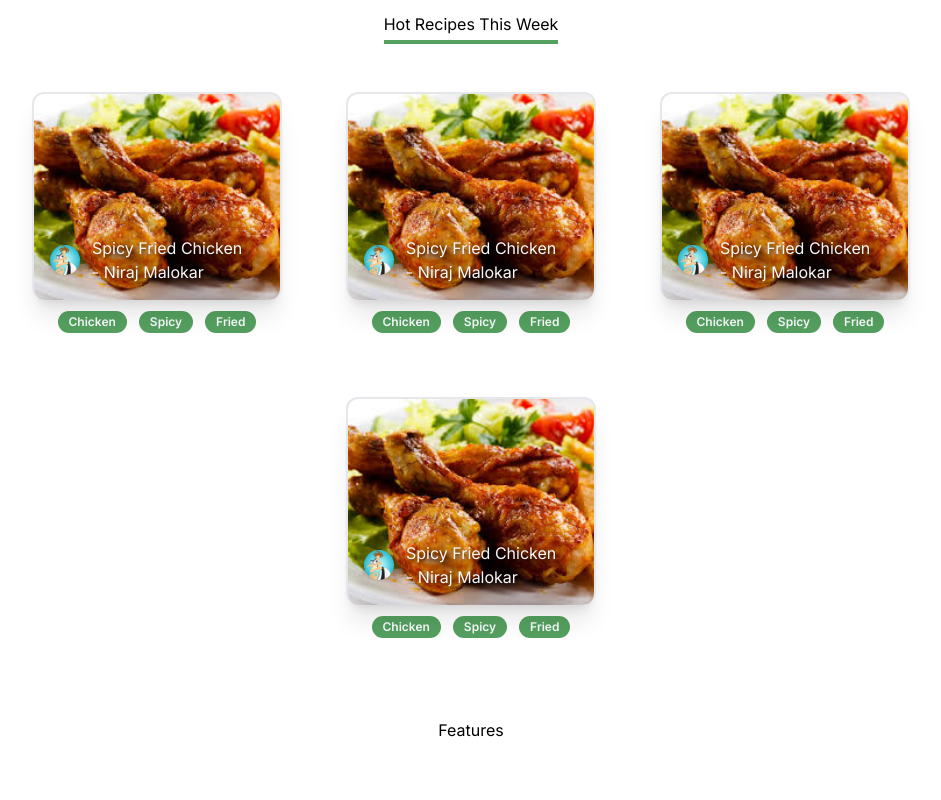
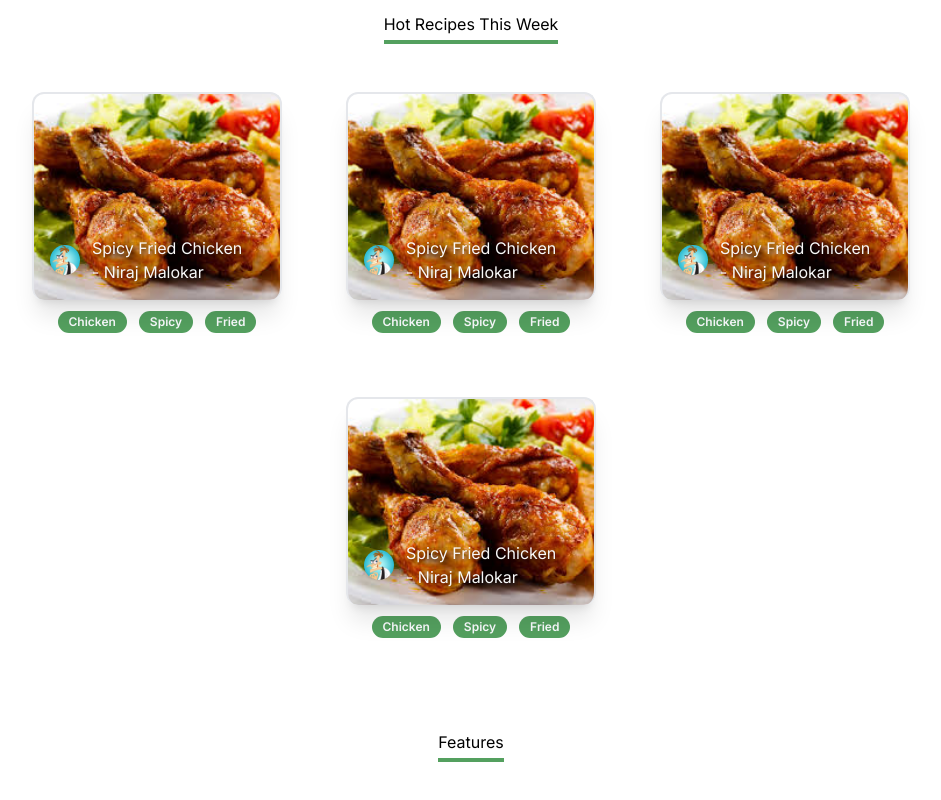
Before and after one commit to NirajMalokar21/chef_helper, a Next.js app: page / in a window 1280 px wide. Shown: the part 504-1304 px from the top of the page, without its empty margins (169-1110 px from the left). Before the commit the page ends 1246 px from the top, so only its background shows below. Built offline with nearby package versions, Linux system fonts and the light colour scheme; no server answers.

Commit message:
Add Features section

```diff
--- a/components/homeSections/Features.tsx
+++ b/components/homeSections/Features.tsx
@@ -1,6 +1,9 @@
 const Features = () => {
   return (
-    <div>Features</div>
+    <div className="flex flex-col justify-center items-center pt-2 pb-12">
+      <h2 className='h2-bold border-b-4 border-primary-500 py-1 text-dark100_light900'>Features</h2>
+
+    </div>
   )
 }
 
--- a/components/homeSections/TopRecipes.tsx
+++ b/components/homeSections/TopRecipes.tsx
@@ -5,7 +5,7 @@ const TopRecipes = () => {
   return (
     <div className='flex flex-col items-center justify-center px-4 py-8 max-w-[1500px] w-full rounded-xl mt-12
     mx-auto'>
-        <p className='h2-bold border-b-4 border-primary-500 py-1 text-black'>Hot Recipes This Week</p>
+        <p className='h2-bold border-b-4 border-primary-500 py-1 text-dark100_light900'>Hot Recipes This Week</p>
         <div className="flex md:flex-wrap max-md:flex-col justify-center items-center
         max-md:gap-8 md:gap-16 py-12 w-full px-8">
           {topRecipes.map((item) => (
--- a/components/shared/TagSection.tsx
+++ b/components/shared/TagSection.tsx
@@ -11,7 +11,7 @@ const TagSection = ({tags}: TagSectionProps) => {
     <div className='flex flex-row gap-3 justify-center items-start'>
       {tags.map((tag,i) => (
         <Link href='/' key={i}>
-          <Badge className='bg-primary-500 md:max-w-[75px] max-md:max-w-[200px]'>
+          <Badge className='bg-primary-500 dark:bg-primary-100 md:max-w-[75px] max-md:max-w-[200px]'>
             <p className='body-semibold line-clamp-1'>{tag}</p>
           </Badge>
         </Link>
```
